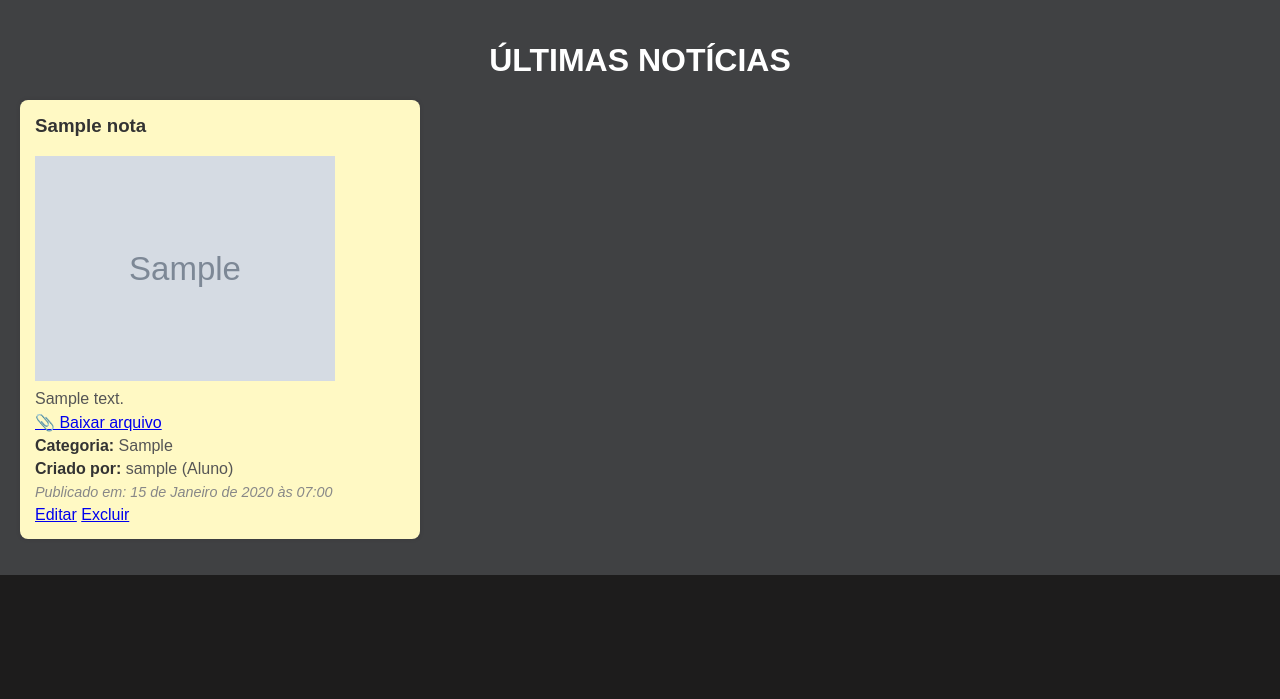
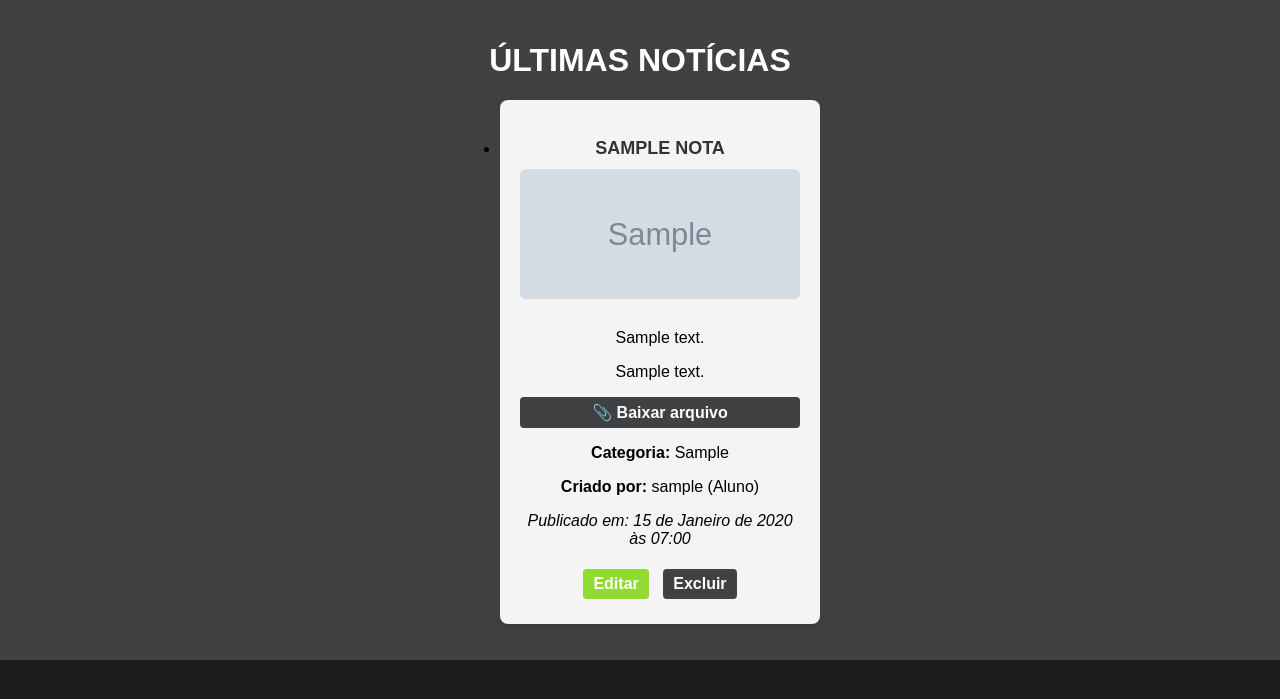
Before and after one commit to JoseWilliamCosta/arquivos.github.io, a Django app: page / in a window 1280 px wide. Shown: the part 84-783 px from the top of the page. Run offline with Django 5.2, Linux system fonts and the light colour scheme; a user stored in the database is signed in; tables that the repository leaves empty hold one stand-in row (values such as "Sample post"); grey boxes marked "Sample" are stand-in pictures.

Commit message:
subindo css de mais paginas e ajustes nos html

```diff
--- a/mural_virtual/core/static/css/style.css
+++ b/mural_virtual/core/static/css/style.css
@@ -1,4 +1,3 @@
-
 :root {
     --ver-color: #91da31;
     --cinza-color: #404143;
@@ -14,7 +13,6 @@ body {
     background-color: var(--preto-color);
     margin: 0;
     padding: 0;
-
 }
 
 header {
@@ -31,10 +29,7 @@ header hr {
     margin-top: 6%;
     left: 0%;
     position: absolute;
-
-
 }
-
 
 header h1 {
     margin-bottom: 10px;
@@ -42,6 +37,7 @@ header h1 {
     margin-left: 5%;
     color: var(--branco-color);
 }
+
 header ul {
     list-style: none;
     padding: 0;
@@ -49,6 +45,7 @@ header ul {
     display: flex;
     margin-right: 5%;
 }
+
 header ul li a {
     background-color: var(--ver-color);
     border-radius: 8px;
@@ -92,107 +89,142 @@ main {
     margin: 0 auto;
     background-color: var(--cinza-color);
 
-    align-items: center;
 }
 
 main h1 {
     text-align: center;
-    color:var(--branco-color);
+    color: var(--branco-color);
 }
 
 main div {
     margin-top: 20px;
 }
 
-main div ul {
-    padding: 0;
-    list-style: none;
-    display: grid;
-    grid-template-columns: repeat(auto-fit, minmax(350px, 1fr));
-    gap: 20px;
+
+.card-nota {
+    background-color: var(--cinza-fundo-color);
+    border-radius: 8px;
+    padding: 20px;
+    box-shadow: 0 4px 8px rgba(0, 0, 0, 0.1);
+    transition: transform 0.2s ease-in-out, box-shadow 0.3s ease-in-out;
+    text-align: center;
+    margin-bottom: 20px;
+    width: 280px;
+    margin: 10px auto;
 }
 
-main div ul li {
-    width: 100%;
-    max-width: 400px;
-    padding: 15px;
-    background-color: #FFF9C4;
-    border-radius: 8px;
-    box-shadow: 0 0 5px rgba(0, 0, 0, 0.1);
-    box-sizing: border-box;
-    overflow: hidden;
+.card-nota:hover {
+    transform: scale(1.03);
+    box-shadow: 0 6px 12px rgba(0, 0, 0, 0.15);
 }
 
-
-main div ul li h3,
-main div ul li p {
-    word-wrap: break-word;
-    overflow-wrap: break-word;
-    text-overflow: ellipsis;
-}
-
-main div ul li h3 {
-    margin-top: 0;
-    color: #333;
+.card-nota h3 {
+    color: var(--cinza-texto-color);
+    font-size: 18px;
+    font-weight: bold;
+    margin-bottom: 10px;
+    text-transform: uppercase;
     white-space: nowrap;
     overflow: hidden;
     text-overflow: ellipsis;
 }
 
-main div ul li p {
-    margin: 5px 0;
-    color: #555;
+.card-nota img {
+    width: 100%;
+    max-height: 130px;
+    object-fit: cover;
+    border-radius: 6px;
+    margin-bottom: 10px;
 }
 
-main div ul li p strong {
-    color: #333;
+
+.btn-ver-mais {
+    background-color: var(--ver-color);
+    color: var(--preto-color);
+    font-size: 13px;
+    font-weight: bold;
+    border: none;
+    padding: 6px 12px;
+    cursor: pointer;
+    border-radius: 4px;
+    margin-top: 8px;
+    transition: background 0.3s ease-in-out;
 }
 
-main div ul li em {
-    font-size: 0.9em;
-    color: #888;
+.btn-ver-mais:hover {
+    background-color: #7ab525;
 }
 
-.hidden {
-    display: none;
+
+.btn-download {
+    display: block;
+    background-color: var(--cinza-color);
+    color: var(--branco-color);
+    font-weight: bold;
+    padding: 6px 10px;
+    border-radius: 4px;
+    text-align: center;
+    margin: 8px auto;
+    text-decoration: none;
+    transition: background 0.3s ease-in-out;
 }
 
-button {
-    background-color: #ddeedd;
-    color: rgb(85, 81, 81);
-    border: none;
-    padding: 5px 10px;
-    cursor: pointer;
-    border-radius: 3px;
+.btn-download:hover {
+    background-color: #437743;
 }
 
-button:hover {
-    background-color: #c9d5ca;
+
+.btn-editar {
+    background-color: var(--ver-color);
+    color: white;
+    padding: 6px 10px;
+    border-radius: 4px;
+    text-decoration: none;
+    font-weight: bold;
+    display: inline-block;
+    margin: 5px;
+    transition: background 0.3s ease-in-out;
 }
 
-@media (max-width: 1024px) {
-    main div ul {
-        grid-template-columns: repeat(auto-fit, minmax(300px, 1fr));
-    }
+.btn-editar:hover {
+    background-color: #066422;
 }
+
+.btn-excluir {
+    background-color: var(--cinza-color);
+    color: white;
+    padding: 6px 10px;
+    border-radius: 4px;
+    text-decoration: none;
+    font-weight: bold;
+    display: inline-block;
+    margin: 5px;
+    transition: background 0.3s ease-in-out;
+}
+
+.btn-excluir:hover {
+    background-color: #c0392b;
+}
+
 
 @media (max-width: 768px) {
     main div ul {
         grid-template-columns: repeat(auto-fit, minmax(280px, 1fr));
     }
+}
 
-    header h1 {
-        font-size: 20px;
+
+@media (max-width: 480px) {
+    .card-nota {
+        padding: 12px;
+
+    .card-nota h3 {
+        font-size: 16px;
     }
 
-    header ul li {
-        display: block;
-        margin-bottom: 10px;
+    .card-nota img {
+        max-height: 120px;
+   }
+
     }
 }
-
-@media (max-width: 480px) {
-    main div ul {
-        grid-template-columns: 1fr;
-    }
-}
--- a/mural_virtual/core/templates/index.html
+++ b/mural_virtual/core/templates/index.html
@@ -41,36 +41,59 @@
             {% if notas %}
             <ul>
                 {% for nota in notas %}
-                        <li>
+                    <li class="card-nota">
                         <h3>{{ nota.titulo }}</h3>
+
                         {% if nota.imagem %}
-                                <img src="{{ nota.imagem.url }}" alt="Imagem da nota" style="max-width: 300px; height: auto;">
+                            <img src="{{ nota.imagem.url }}" alt="Imagem da nota">
                         {% endif %}
+
                         <p id="resumo-{{ nota.id }}">
                             {{ nota.descricao|slice:":280" }}{% if nota.descricao|length > 280 %}...{% endif %}
                         </p>
 
-                            <!-- Texto completo (escondido inicialmente) -->
                         <p id="completo-{{ nota.id }}" class="hidden">
                             {{ nota.descricao }}
                         </p>
 
                         {% if nota.descricao|length > 280 %}
-                                <button onclick="toggleTexto('{{ nota.id }}')" id="btn-{{ nota.id }}">Ver mais</button>
+                            <button onclick="toggleTexto('{{ nota.id }}')" id="btn-{{ nota.id }}" class="btn-ver-mais">Ver mais</button>
                         {% endif %}
+
                         {% if nota.arquivo %}
-                                <p><a href="{{ nota.arquivo.url }}" target="_blank">📎 Baixar arquivo</a></p>
+                            <a href="{{ nota.arquivo.url }}" target="_blank" class="btn-download">📎 Baixar arquivo</a>
                         {% endif %}
+
                         <p><strong>Categoria:</strong> {{ nota.categoria }}</p>
                         <p><strong>Criado por:</strong> {{ nota.usuario.username }} ({{ nota.usuario.get_tipo_usuario_display }})</p>
                         <p><em>Publicado em: {{ nota.data_publicacao }}</em></p>
+
                         {% if request.user == nota.usuario or request.user.is_superuser %}
-                            <a href="{% url 'criar_nota' nota.id %}">Editar</a>
-                            <a href="{% url 'excluir_nota' nota.id %}">Excluir</a>
+                            <a href="{% url 'criar_nota' nota.id %}" class="btn-editar">Editar</a>
+                            <a href="{% url 'excluir_nota' nota.id %}" class="btn-excluir">Excluir</a>
                         {% endif %}
                     </li>
                 {% endfor %}
             </ul>
+
+            <script>
+                function toggleTexto(id) {
+                    let resumo = document.getElementById("resumo-" + id);
+                    let completo = document.getElementById("completo-" + id);
+                    let botao = document.getElementById("btn-" + id);
+
+                    if (resumo.style.display === "none") {
+                        resumo.style.display = "block";
+                        completo.style.display = "none";
+                        botao.textContent = "Ver mais";
+                    } else {
+                        resumo.style.display = "none";
+                        completo.style.display = "block";
+                        botao.textContent = "Ver menos";
+                    }
+                }
+            </script>
+
             {% else %}
                 <p>Não há notas cadastradas ainda.</p>
             {% endif %}
```
Lines whose indentation alone changed are shown as unchanged.
